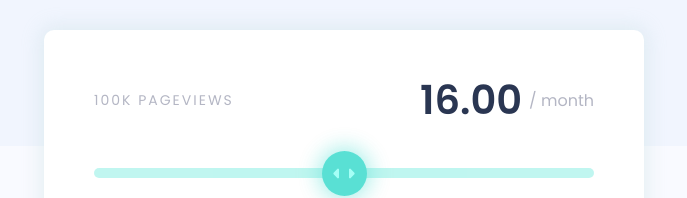
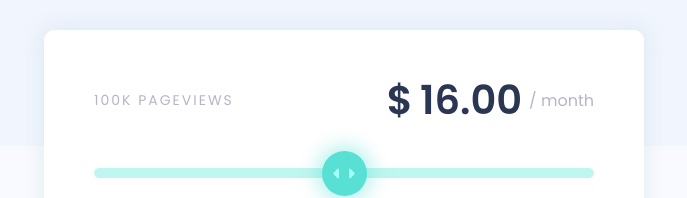
Before and after one commit to thiagoaugusto-as/interactive-pricing-component, a plain HTML site: page index.html in a window 1280 px wide. Shown: the part 303-501 px from the top of the page, without its empty margins (296-983 px from the left). Drawn offline with Linux system fonts and the light colour scheme.

```diff
--- a/index.html
+++ b/index.html
@@ -19,6 +19,7 @@
     <div class="main-card--header">
       <span id="view"></span>
       <div class="main-card--header--number">
+        <h1>$</h1>
         <h1 id="value_month"></h1>
         <span>/ month</span>
       </div>
```
